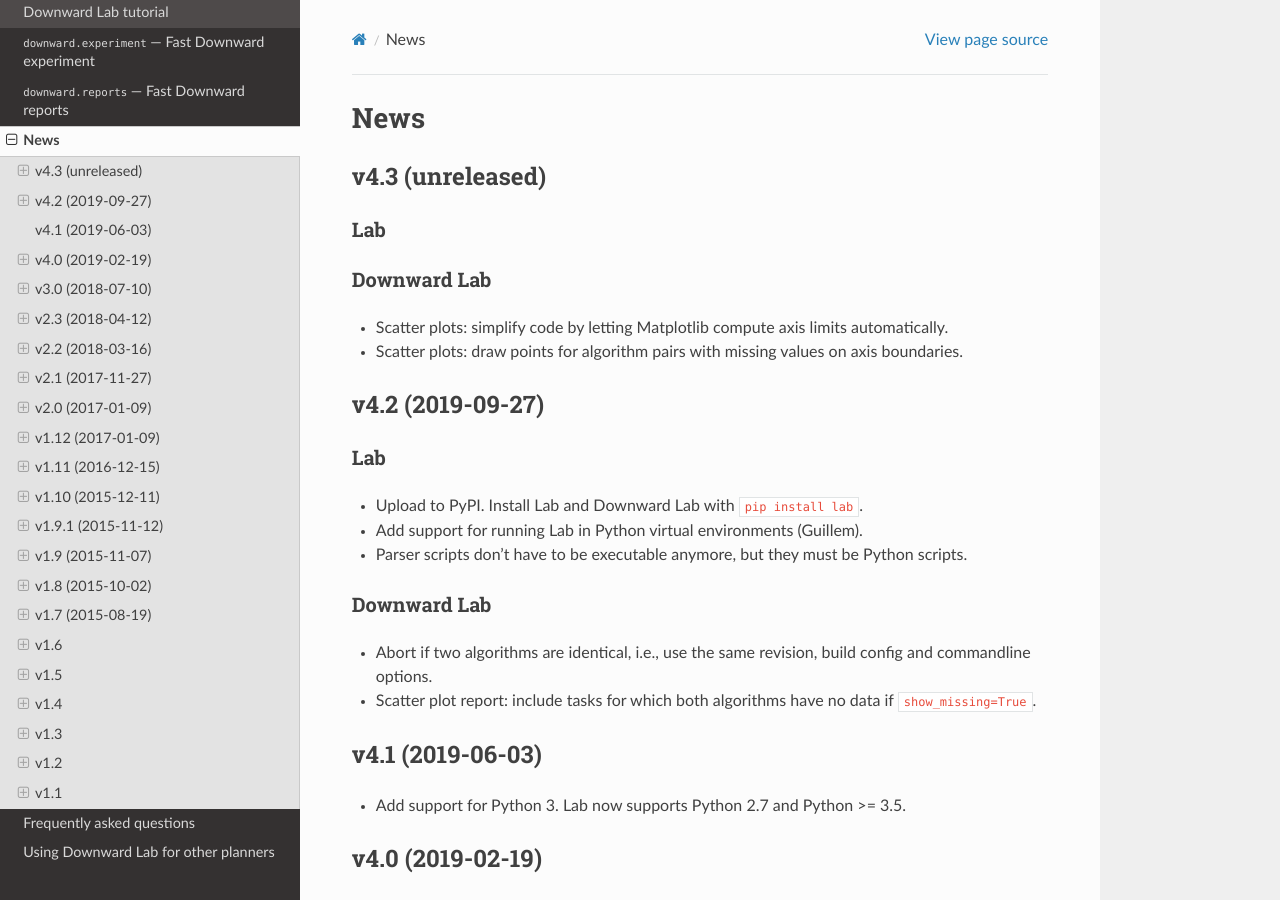
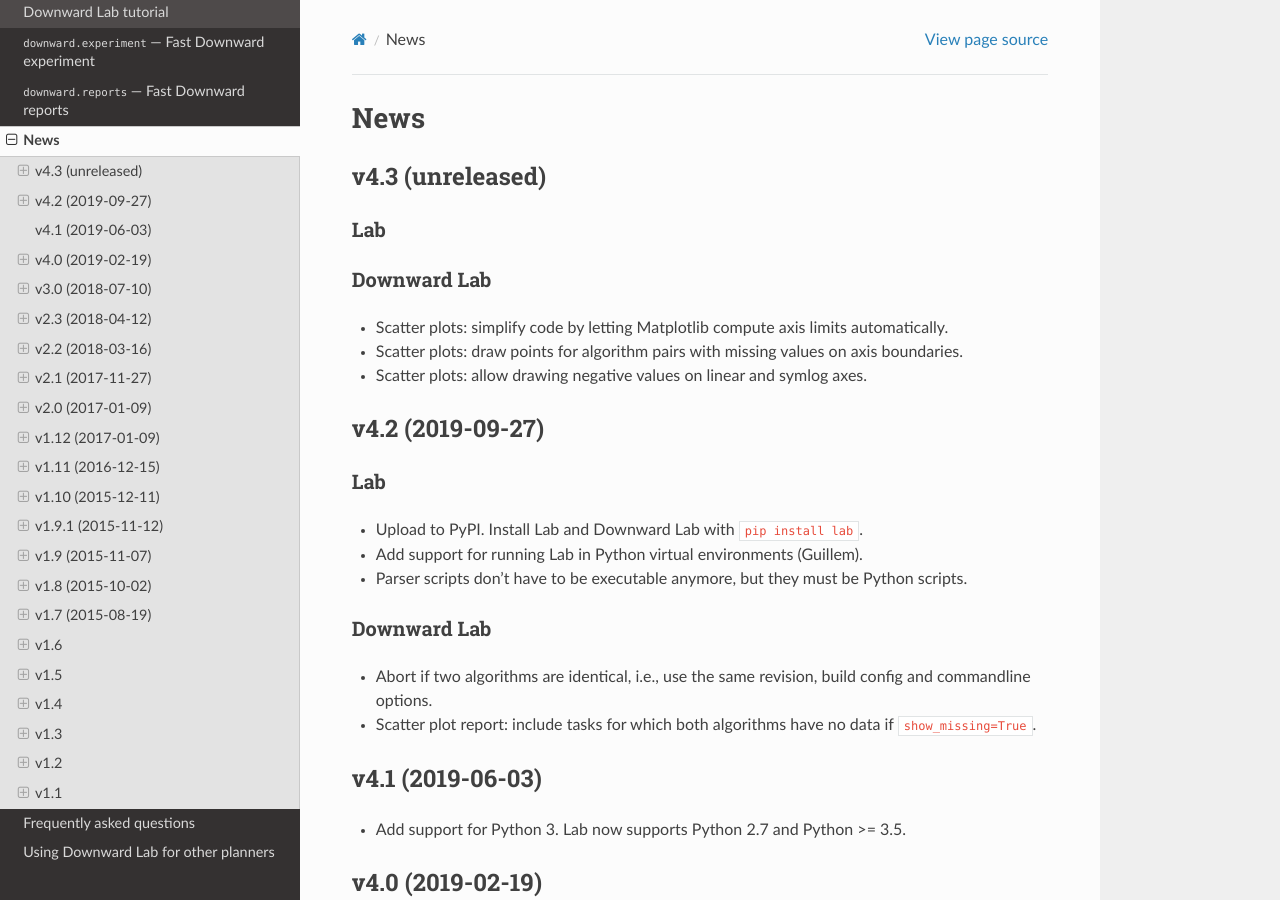
Before and after one commit to aibasel/lab, a Sphinx documentation site: the page built from docs/news.rst, in a window 1280 px wide and 900 px high. Built offline with Sphinx 7.4.7 and the Read the Docs theme 2.0.0, drawn with Linux system fonts in a browser that asks for light colours; pages that are not in the unit, such as notebooks, are missing from menus.

Commit message:
Update news.

```diff
--- a/docs/news.rst
+++ b/docs/news.rst
@@ -11,6 +11,7 @@
 ^^^^^^^^^^^^
 * Scatter plots: simplify code by letting Matplotlib compute axis limits automatically.
 * Scatter plots: draw points for algorithm pairs with missing values on axis boundaries.
+* Scatter plots: allow drawing negative values on linear and symlog axes.
 
 
 v4.2 (2019-09-27)
```
